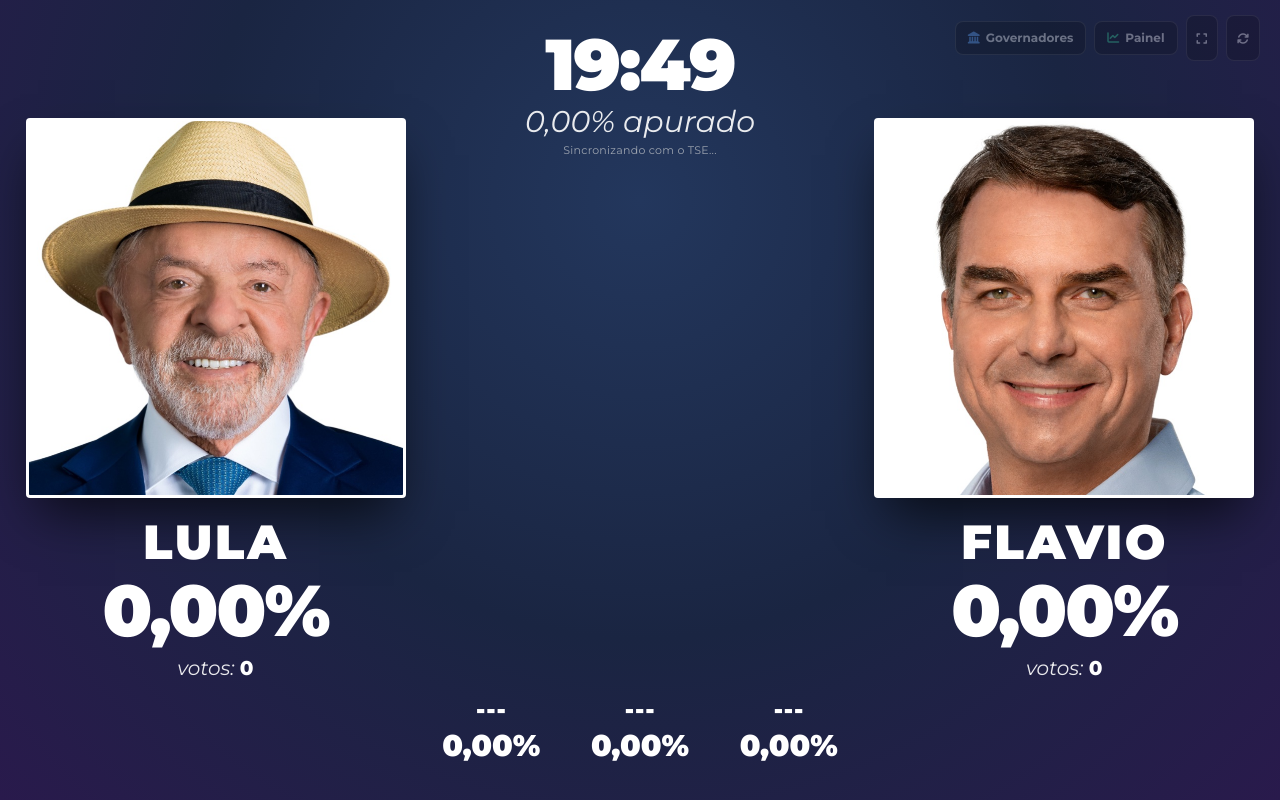
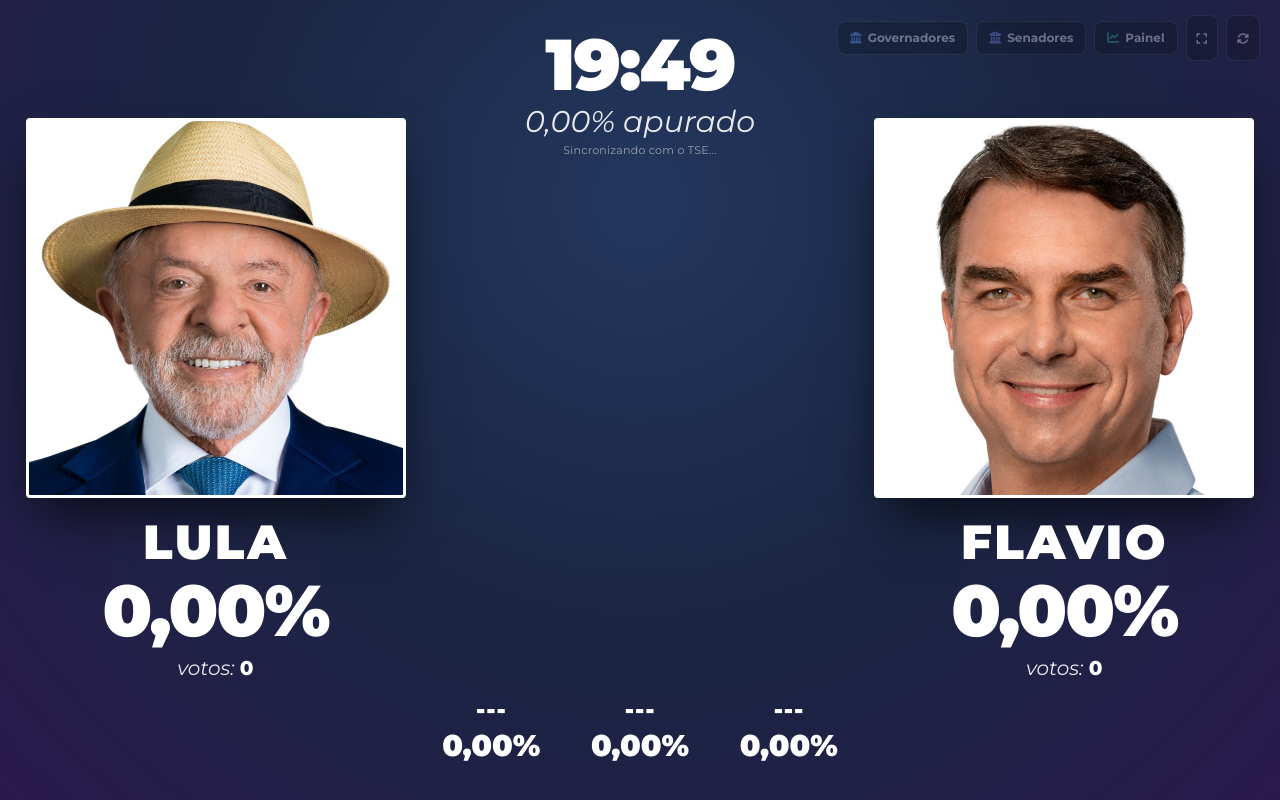
Before and after one commit to mroctoz/eleicoes2026-monitor, a website: page public/index.html in a window 1280 px wide. Drawn offline with nearby package versions, Linux system fonts and the light colour scheme; no server answers.

Commit message:
Update index.html

```diff
--- a/public/index.html
+++ b/public/index.html
@@ -142,6 +142,10 @@
     <a href="/governadores.html" class="bg-black/50 hover:bg-black/80 text-white text-xs font-bold py-2 px-3 rounded-lg border border-white/20 transition flex items-center gap-1.5">
       <i class="fa-solid fa-landmark text-blue-400"></i>
       <span>Governadores</span>
+    </a>
+    <a href="/senadores.html" class="bg-black/50 hover:bg-black/80 text-white text-xs font-bold py-2 px-3 rounded-lg border border-white/20 transition flex items-center gap-1.5">
+      <i class="fa-solid fa-building-columns text-indigo-400"></i>
+      <span>Senadores</span>
     </a>
     <a href="/detalhes.html" class="bg-black/50 hover:bg-black/80 text-white text-xs font-bold py-2 px-3 rounded-lg border border-white/20 transition flex items-center gap-1.5">
       <i class="fa-solid fa-chart-line text-emerald-400"></i>
```
